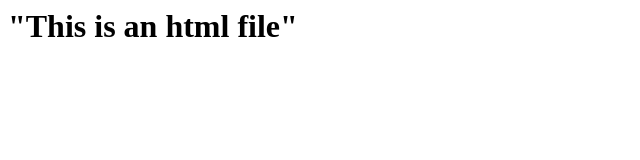
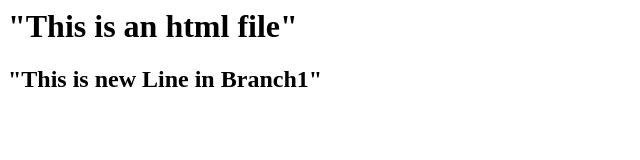
Before and after one commit to keshav-creator/INT301, a plain HTML site: page index.html in a window 1280 px wide. Shown: the whole page, without its empty margins (0-640 px from the left). Drawn offline with Linux system fonts and the light colour scheme.

Commit message:
Update index.html

```diff
--- a/index.html
+++ b/index.html
@@ -2,5 +2,6 @@
 	<head> </head>
 	<body>
 		<h1> "This is an html file" </h1>
+		<h2> "This is new Line in Branch1" </h2>
 	</body>
 </html>
```
